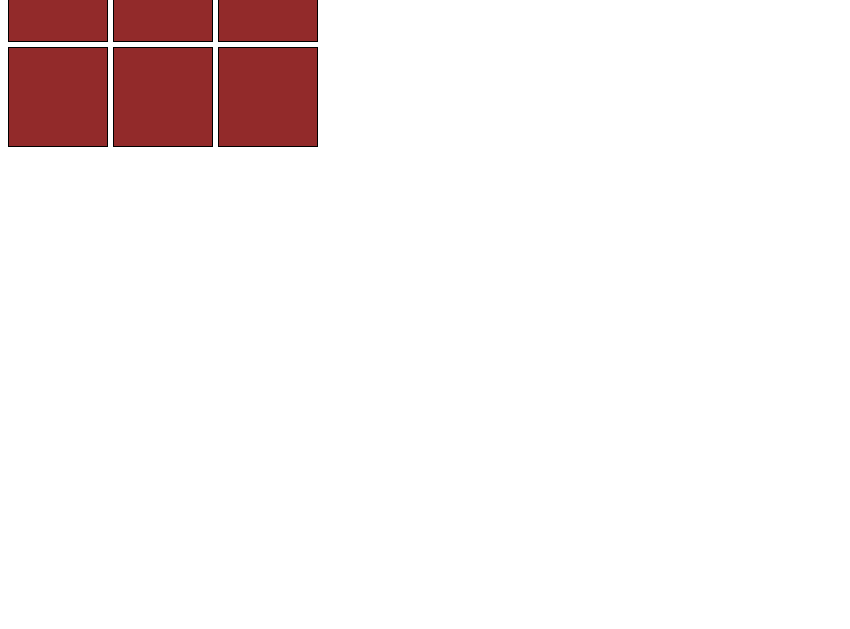
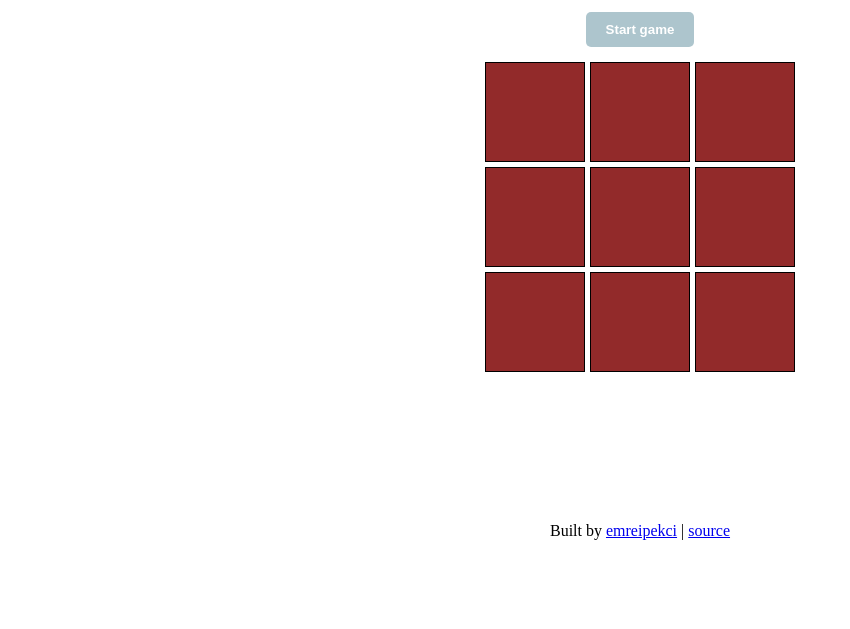
Before and after one commit to emreipekci/tictactoe-game, a plain HTML site: page index.html in a window 1280 px wide. Shown: the part 171-800 px from the top of the page, without its empty margins (0-850 px from the left). Drawn offline with Linux system fonts and the light colour scheme.

Commit message:
add start-button

```diff
--- a/index.html
+++ b/index.html
@@ -7,11 +7,18 @@
     <link rel="stylesheet" href="styles.css">
 </head>
 <body>
+    <div class="heading">
+        <h1>Tic Tac Toe</h1>
+    </div>
+    <div><button class="button">Start game</button></div>
     <div id="game-container" class="game-grid">
-
     </div>
     <div id="result"></div>
-
+    <footer class="footer">
+        Built by
+        <a class="footer-link" href="https://github.com/emreipekci"target="_blank">emreipekci</a> |
+        <a class="footer-link" href="https://github.com/emreipekci/tictactoe-game"target="_blank">source</a>
+    </footer>
     <script src="project.js"></script>
 </body>
 </html>
--- a/styles.css
+++ b/styles.css
@@ -1,9 +1,24 @@
+body, html {
+    margin: 0;
+    padding: 0;
+    height: 100%;
+}
+
+body {
+    display: flex;
+    flex-direction: column;
+    justify-content: center;
+    align-items: center;
+    gap: 15px;
+}
+
 #game-container {
     display: grid;
     grid-template-columns: repeat(3, 100px);
     grid-template-rows: repeat(3, 100px);
     gap: 5px;
 }
+
 .cell {
     display: flex;
     align-items: center;
@@ -13,12 +28,26 @@
     cursor: pointer;
     background-color: #922a2a;
 }
+
 .cell:hover {
     background-color: #e0e0e0;
+}
+
+.button {
+    background-color: rgb(173, 197, 205);
+    color: white;
+    font-weight: 600;
+    border: none;
+    min-width: 100px;
+    padding: 10px 20px;
+    border-radius: 5px;
 }
 
 #result {
     font-size: 30px;
     margin-top: 20px;
+}
 
+.footer {
+    margin-top: 100px;
 }
```
